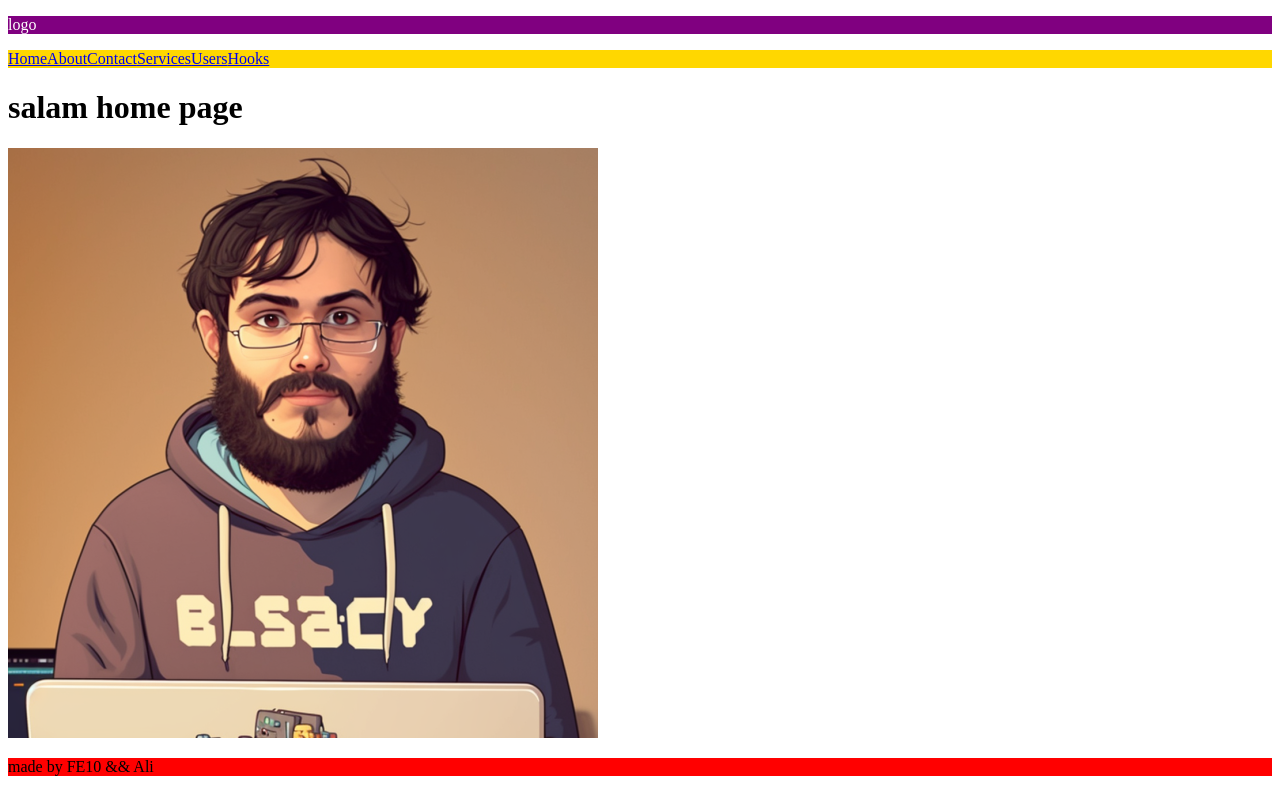
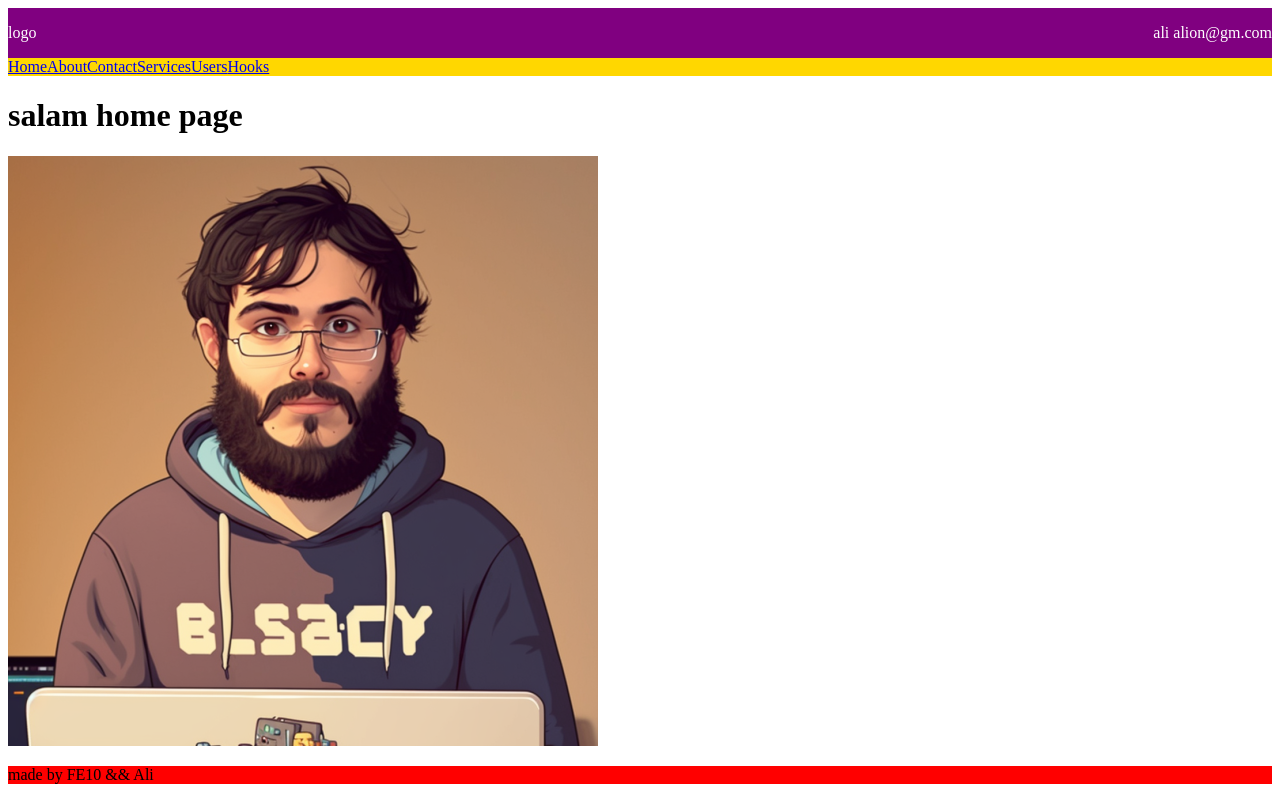
Before and after one commit to Ali-GreenHeart/fe10, a React (Create React App) app: page / in a window 1280 px wide. Built offline with nearby package versions, Linux system fonts and the light colour scheme.

Commit message:
adding AuthContext

```diff
--- a/src/components/Footer/index.jsx
+++ b/src/components/Footer/index.jsx
@@ -1,4 +1,9 @@
+import { useContext } from "react"
+import { AuthContext } from "../../context/AuthContext"
+
 const Footer = () => {
+    const value = useContext(AuthContext)
+    console.log('footer', value)
     return (
         <footer style={{ backgroundColor: 'red' }}>
             <p>made by FE10 && Ali</p>
--- a/src/components/Header/index.jsx
+++ b/src/components/Header/index.jsx
@@ -1,9 +1,15 @@
+import { useContext } from 'react'
 import styles from './index.module.css'
+import { AuthContext } from '../../context/AuthContext'
 
 const Header = () => {
+
+    const { username, email } = useContext(AuthContext)
+
     return (
         <header className={styles.header}>
             <p>logo</p>
+            <p>{username} {email}</p>
         </header>
     )
 }
--- a/src/components/Header/index.module.css
+++ b/src/components/Header/index.module.css
@@ -1,4 +1,6 @@
 .header {
     background-color: purple;
     color: white;
+    display: flex;
+    justify-content: space-between;
 }
--- /dev/null
+++ b/src/context/AuthContext.jsx
@@ -0,0 +1,17 @@
+import { createContext } from "react"
+
+const obj = {
+    username: 'ali',
+    email: 'alion@gm.com'
+}
+
+export const AuthContext = createContext({})
+
+const AuthContextProvider = ({ children }) => {
+    return (
+        <AuthContext.Provider value={obj}>
+            {children}
+        </AuthContext.Provider>
+    )
+}
+export default AuthContextProvider
--- a/src/index.js
+++ b/src/index.js
@@ -3,11 +3,14 @@ import ReactDOM from 'react-dom/client';
 import App from "./App"
 import { BrowserRouter } from 'react-router-dom';
 import "./index.css"
+import AuthContextProvider from './context/AuthContext';
 
 const root = ReactDOM.createRoot(document.getElementById('root'));
 
 root.render(
   <BrowserRouter>
-    <App />
+    <AuthContextProvider>
+      <App />
+    </AuthContextProvider>
   </BrowserRouter>
 );
```
